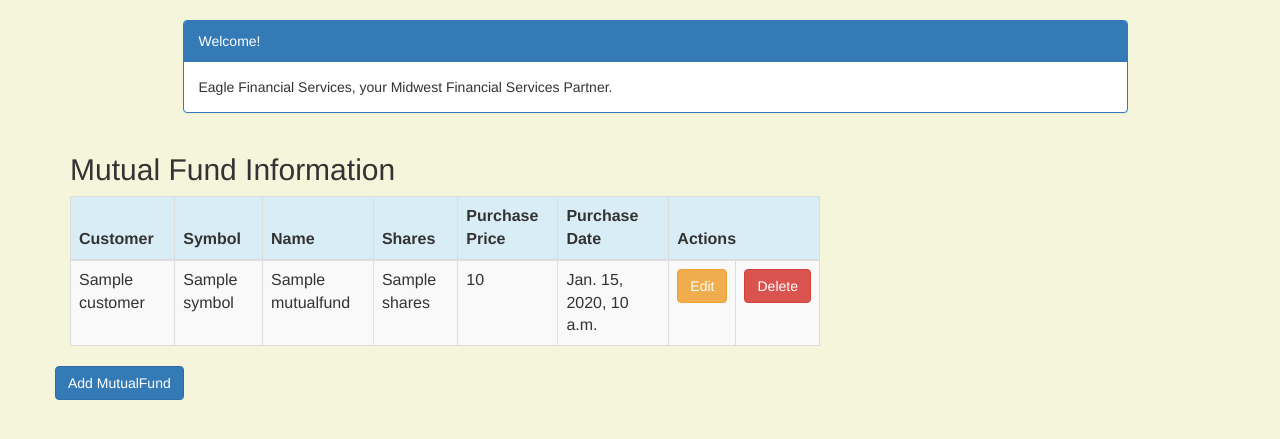
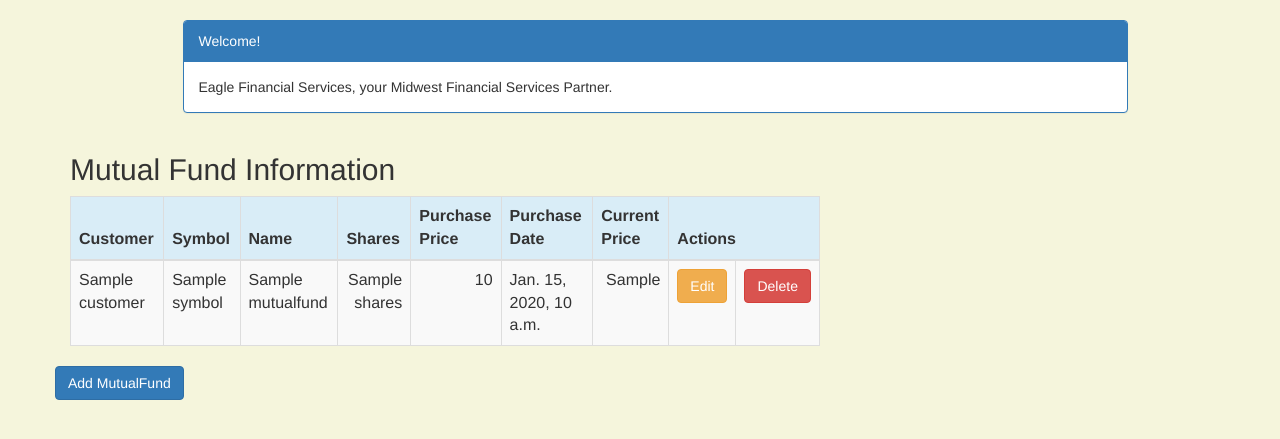
Before and after one commit to twchappelear/efs, a Django app: template portfolio/templates/portfolio/mutualfund_list.html in a window 1280 px wide. Shown: the part 52-491 px from the top of the page. Run offline with Django 3.2, Linux system fonts and the light colour scheme; the template is opened without the code that fills it: most values are stand-ins (such as "Sample title", 1, 10 or a date in 2020); some libraries are stand-ins or nearby versions.

Commit message:
correct Mutual Fund

```diff
--- a/portfolio/forms.py
+++ b/portfolio/forms.py
@@ -24,4 +24,4 @@ class StockForm(forms.ModelForm):
 class MutualFundForm(forms.ModelForm):
     class Meta:
         model = MutualFund
-        fields = ('customer', 'symbol', 'name', 'shares', 'purchase_price', 'purchase_date',)
+        fields = ('customer', 'symbol', 'name', 'shares', 'purchase_price', 'purchase_date','current_value')
--- a/portfolio/templates/portfolio/investment_list.html
+++ b/portfolio/templates/portfolio/investment_list.html
@@ -49,9 +49,9 @@
                     <td>{{ investment.customer }}</td>
                     <td>{{ investment.category }}</td>
                     <td>{{ investment.description }}</td>
-                    <td>{{ investment.acquired_value }}</td>
+                    <td align="right">{{ investment.acquired_value }}</td>
                     <td>{{ investment.acquired_date }}</td>
-                    <td>{{ investment.recent_value }}</td>
+                    <td align="right">{{ investment.recent_value }}</td>
                     <td>{{ investment.recent_date }}</td>
                     <td><a href="{% url 'portfolio:investment_edit' pk=investment.pk %}"
                            class="btn btn-warning">Edit</a></td>
--- a/portfolio/templates/portfolio/mutualfund_list.html
+++ b/portfolio/templates/portfolio/mutualfund_list.html
@@ -39,6 +39,7 @@
                 <th>Shares</th>
                 <th>Purchase Price</th>
                 <th>Purchase Date</th>
+                <th>Current Price</th>
                 <th colspan="3">Actions</th>
             </tr>
             </thead>
@@ -48,9 +49,10 @@
                     <td>{{ mutualfund.customer }}</td>
                     <td>{{ mutualfund.symbol }}</td>
                     <td>{{ mutualfund.name }}</td>
-                    <td>{{ mutualfund.shares }}</td>
-                    <td>{{ mutualfund.purchase_price }}</td>
+                    <td align="right">{{ mutualfund.shares }}</td>
+                    <td align="right">{{ mutualfund.purchase_price }}</td>
                     <td>{{ mutualfund.purchase_date }}</td>
+                    <td align="right">{{ mutualfund.current_value }}</td>
                     <td><a href="{% url 'portfolio:mutualfund_edit' pk=mutualfund.pk %}"
                            class="btn btn-warning">Edit</a></td>
                     <td><a href="{% url 'portfolio:mutualfund_delete' pk=mutualfund.pk %}"
--- a/portfolio/templates/portfolio/stock_list.html
+++ b/portfolio/templates/portfolio/stock_list.html
@@ -48,9 +48,9 @@
                     <td>{{ stock.customer }}</td>
                     <td>{{ stock.symbol }}</td>
                     <td>{{ stock.name }}</td>
-                    <td>{{ stock.shares }}</td>
-                    <td>{{ stock.purchase_price }}</td>
-                    <td>{{ stock.purchase_date }}</td>
+                    <td align="right">{{ stock.shares }}</td>
+                    <td align="right">{{ stock.purchase_price }}</td>
+                    <td align="right">{{ stock.purchase_date }}</td>
                     <td><a href="{% url 'portfolio:stock_edit' pk=stock.pk %}"
                            class="btn btn-warning">Edit</a></td>
                     <td><a href="{% url 'portfolio:stock_delete' pk=stock.pk %}"
--- a/portfolio/views.py
+++ b/portfolio/views.py
@@ -163,8 +163,7 @@ def mutualfund_new(request):
                          {'mutualfunds': mutualfunds})
    else:
        form = MutualFundForm()
-       # print("Else")
-   return render(request, 'portfolio/mutualfund_new.html', {'form': form})
+   return render(request, 'portfolio/mutualfund_edit.html', {'form': form})
 
 
 @login_required
```
Also changed, not shown: db.sqlite3.
